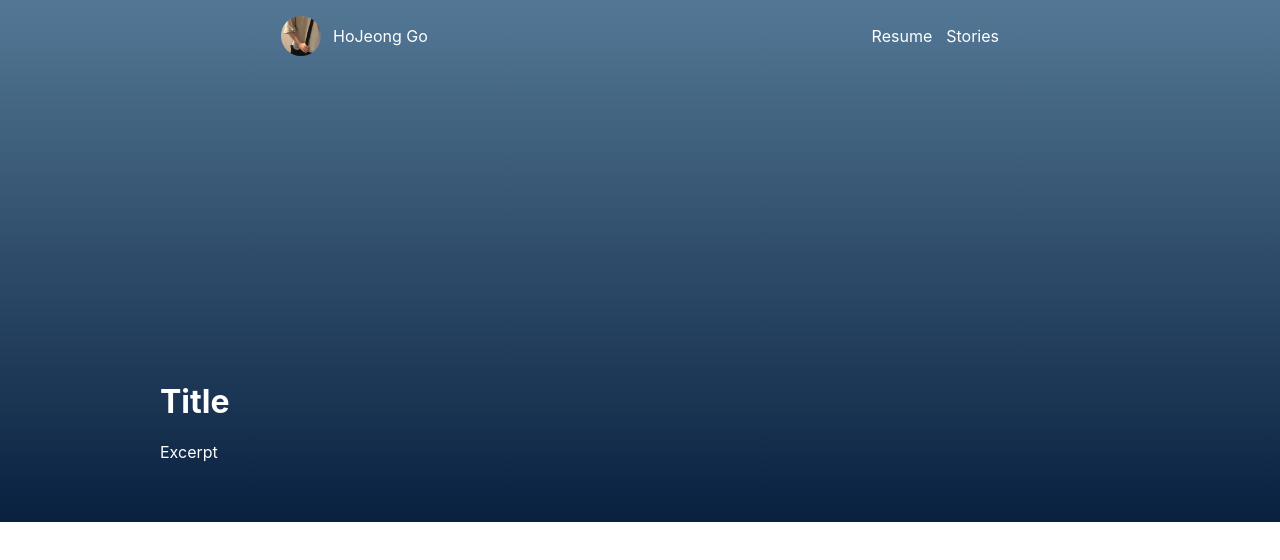
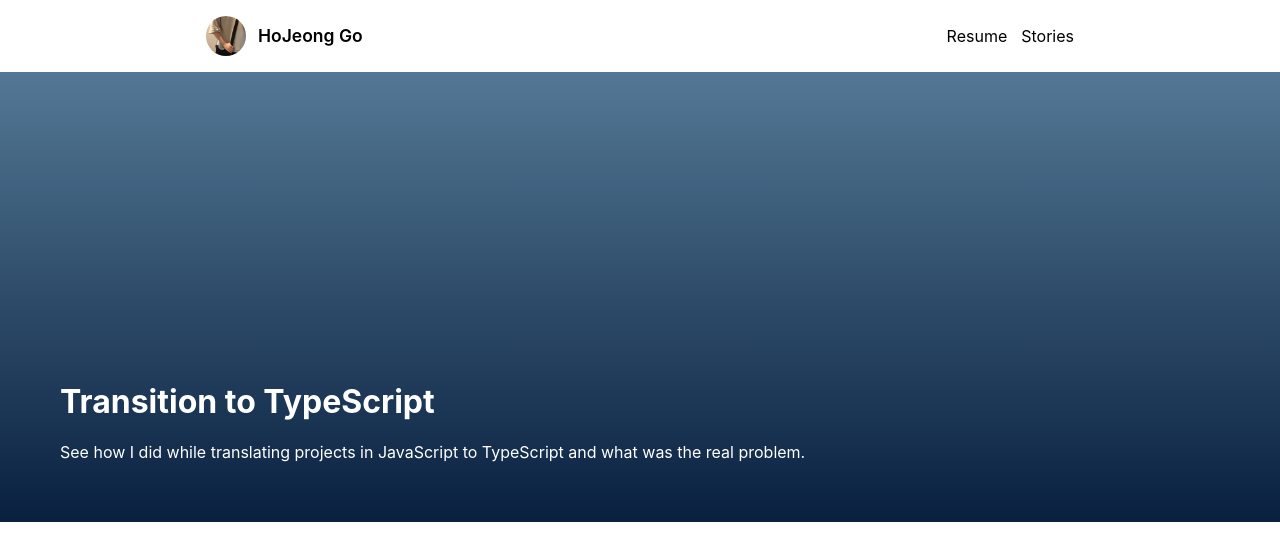
Before and after one commit to seia-soto/atwork, a Next.js app: page / in a window 1280 px wide. Shown: the top 560 px of the page. Built offline with nearby package versions, Linux system fonts and the light colour scheme; a web font is replaced by a local one.

Commit message:
chore: adjust hero header contents

```diff
--- a/src/pages/index.tsx
+++ b/src/pages/index.tsx
@@ -9,12 +9,12 @@ interface PageProps {
 const Page: NextPage<PageProps> = (props: PageProps) => {
   return (
     <>
+      <Navigation />
       <Header.Wrapper>
-        <Navigation />
         <Header.Context>
-          <Container size='lg'>
-            <h1>Title</h1>
-            <p>Excerpt</p>
+          <Container size='xl'>
+            <h1>Transition to TypeScript</h1>
+            <p>See how I did while translating projects in JavaScript to TypeScript and what was the real problem.</p>
           </Container>
         </Header.Context>
       </Header.Wrapper>
--- a/src/pages/layouts/Navigation.tsx
+++ b/src/pages/layouts/Navigation.tsx
@@ -4,8 +4,8 @@ import * as Navigation from '../components/Navigation'
 
 const NavigationLayout: NextPage = () => {
   return (
-    <Navigation.Wrapper size='sm'>
-      <Navigation.Item>
+    <Navigation.Wrapper size='md'>
+      <Navigation.Item css={{ fontWeight: 600, fontSize: '17.5px' }}>
         <Avatar src='/images/avatar.png' css={{ marginRight: '12px', height: '40px' }} />
         HoJeong Go
       </Navigation.Item>
```
